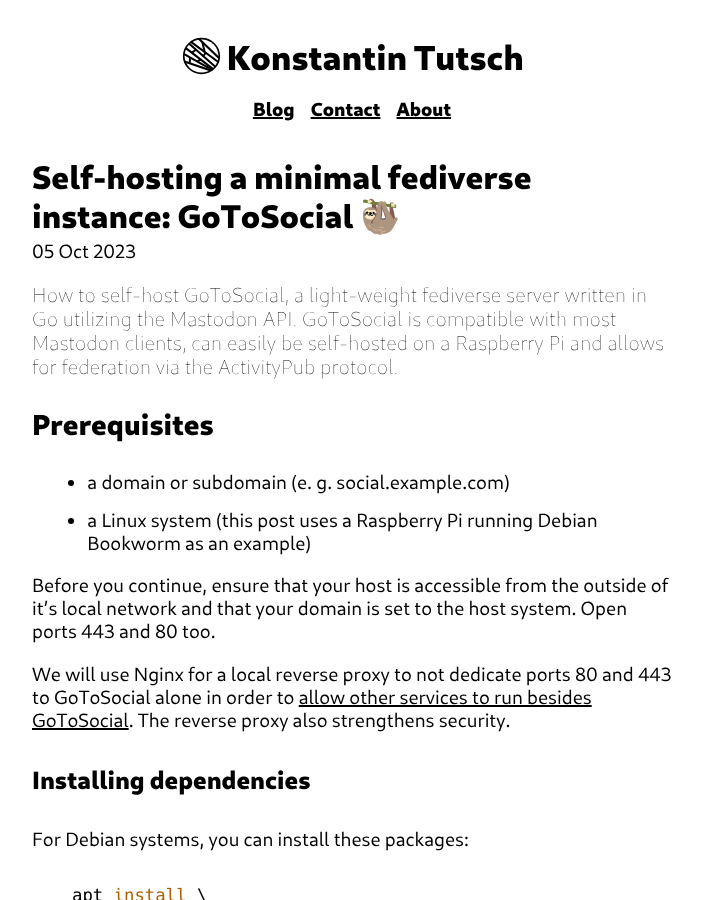
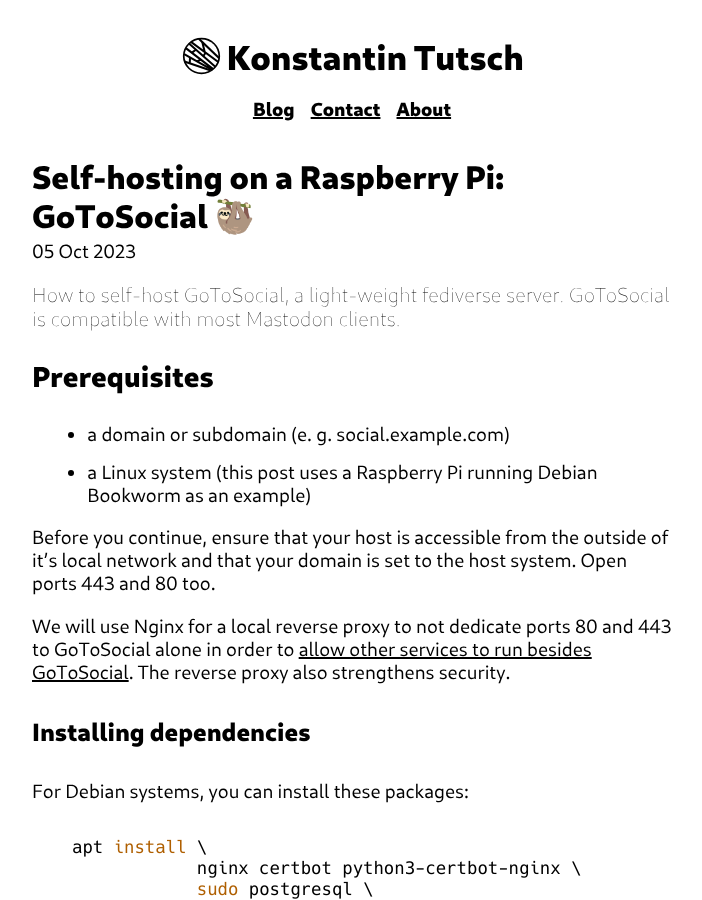
Before and after one commit to konstantintutsch/website, a Jekyll site: the page built from _posts/2023-10-05-selfhost-a-fediverse-gotosocial-instance.md, in a window 1280 px wide and 900 px high. Shown: the whole window, without its empty margins (264-966 px from the left). Built offline with Jekyll 4.4.1, drawn with Linux system fonts in a browser that asks for light colours.

Commit message:
Description and title adjustment

```diff
--- a/_posts/2023-10-05-selfhost-a-fediverse-gotosocial-instance.md
+++ b/_posts/2023-10-05-selfhost-a-fediverse-gotosocial-instance.md
@@ -1,7 +1,7 @@
 ---
 layout: post
-title: "Self-hosting a minimal fediverse instance: GoToSocial 🦥"
-description: How to self-host GoToSocial, a light-weight fediverse server written in Go utilizing the Mastodon API. GoToSocial is compatible with most Mastodon clients, can easily be self-hosted on a Raspberry Pi and allows for federation via the ActivityPub protocol.
+title: "Self-hosting on a Raspberry Pi: GoToSocial 🦥"
+description: How to self-host GoToSocial, a light-weight fediverse server. GoToSocial is compatible with most Mastodon clients.
 ---
 {% include heading.html level=3 text="Prerequisites" %}
 
```
Also changed, not shown: _posts/2023-09-14-my-linux-journey.md (+1 -1 lines), _posts/2023-09-14-one-webserver-multiple-domains.md (+1 -1 lines), _posts/2023-10-07-the-three-body-problem-novel.md (+1 -1 lines), _posts/2023-10-08-the-dark-forest-novel.md (+1 -1 lines), _posts/2023-10-18-the-hitchhikers-guide-to-the-galaxy.md (+1 -1 lines).
